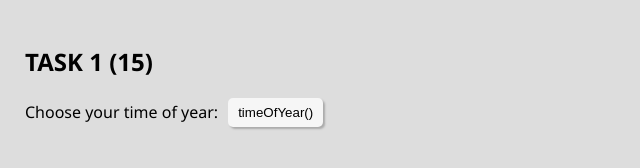
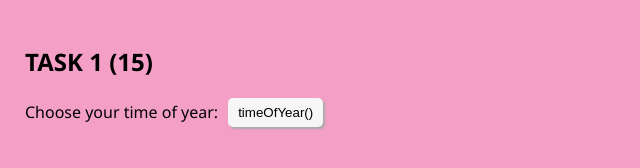
Before and after one commit to veronaten/TimeOfYear, a plain HTML site: page index.html in a window 1280 px wide. Shown: the whole page, without its empty margins (0-640 px from the left). Drawn offline with Linux system fonts and the light colour scheme.

Commit message:
Change background-colour

```diff
--- a/style.css
+++ b/style.css
@@ -3,7 +3,7 @@ html {
 }
 
 body {
-  background-color: #ddd;
+  background-color: rgb(243, 159, 198);
   margin: 0;
   padding: 0;
 }
```
